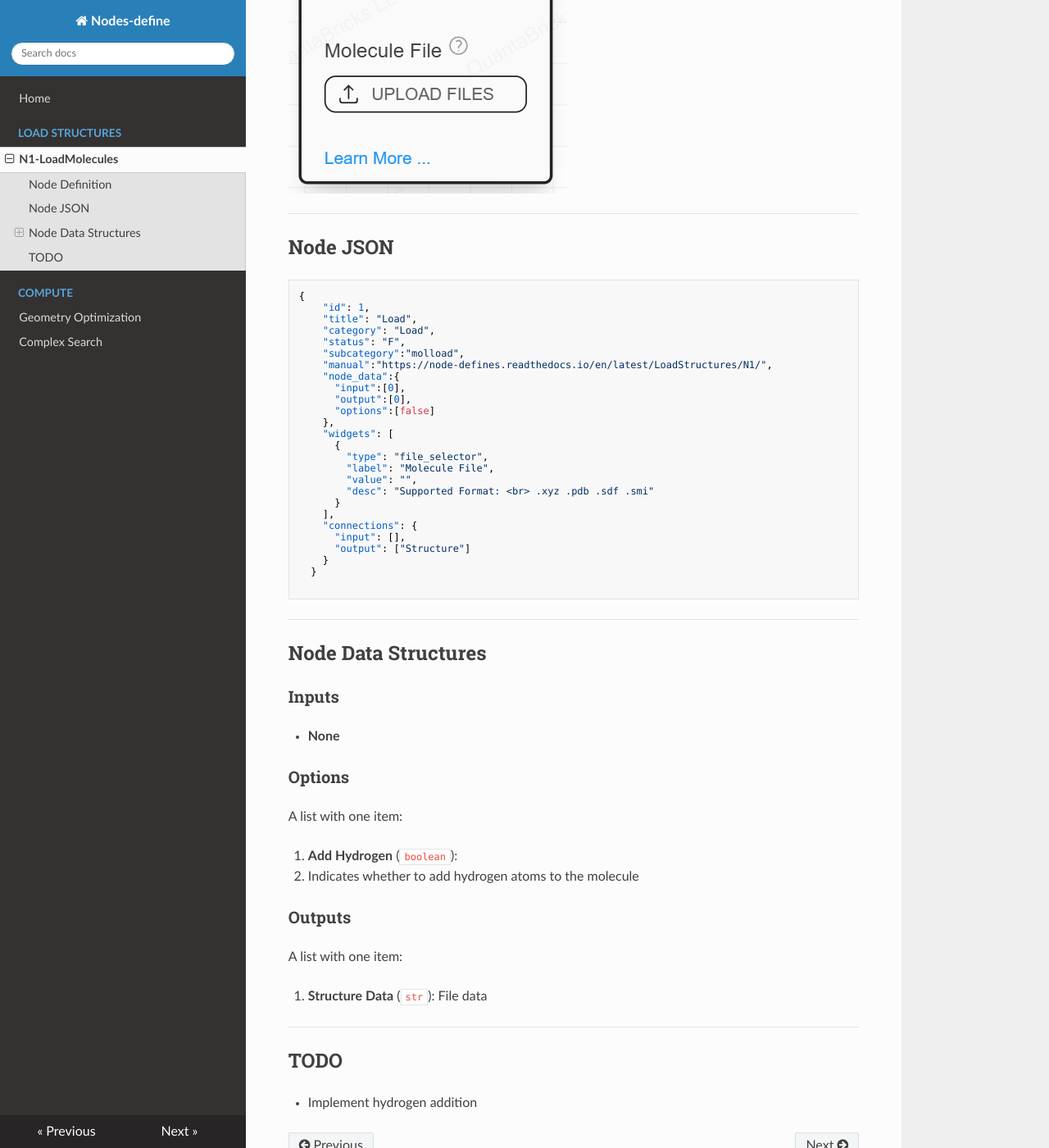
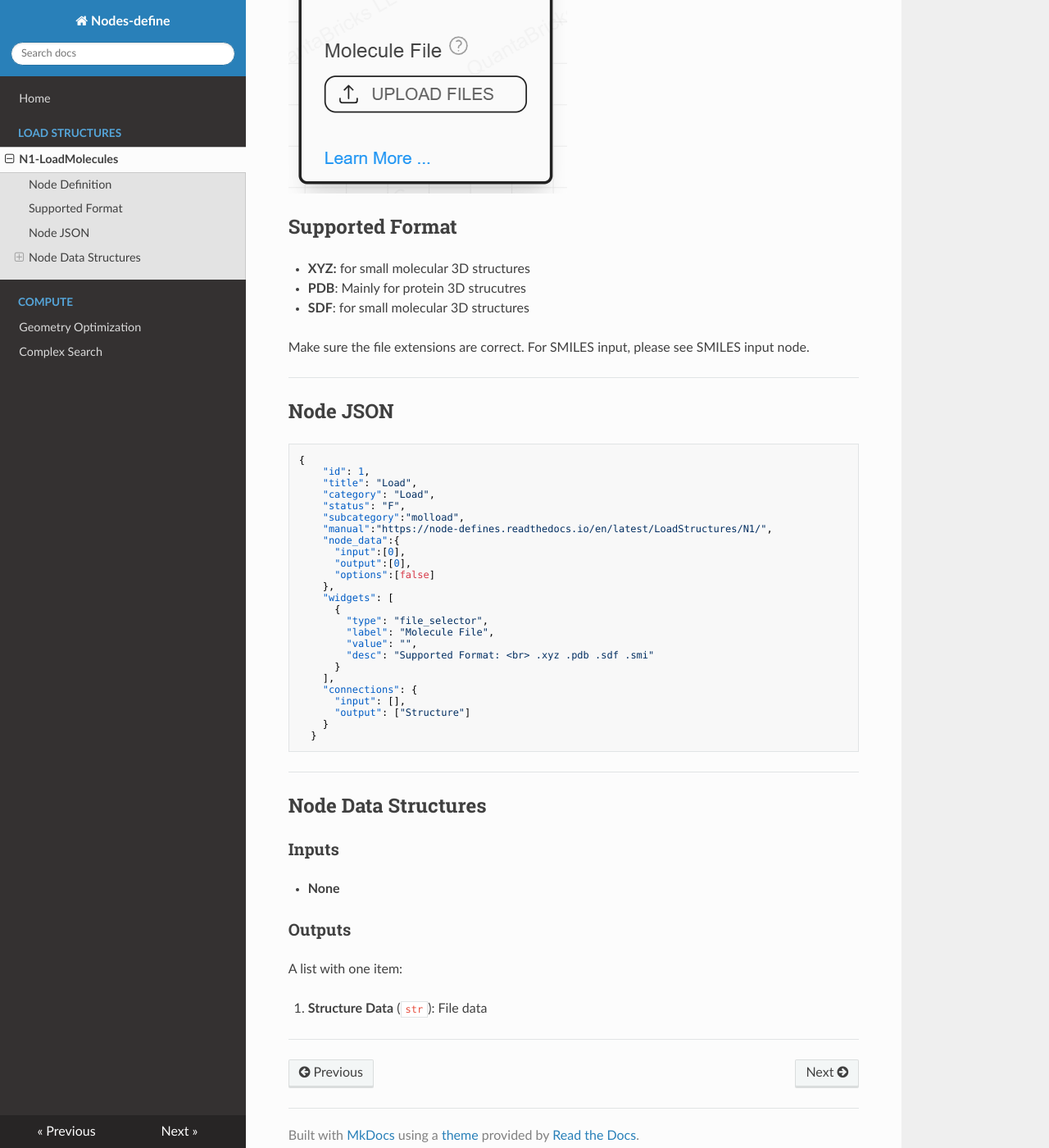
Before and after one commit to XinChenQC/node_defines, an MkDocs documentation site: the page built from docs/LoadStructures/N1.md, in a window 1280 px wide and 1400 px high, scrolled down 393 px. Shown: the whole window at 82% size. Built offline with MkDocs 1.6.1, drawn with Linux system fonts in a browser that asks for light colours; nearby versions of some CDN libraries.

Commit message:
Update N1.md

````diff
--- a/docs/LoadStructures/N1.md
+++ b/docs/LoadStructures/N1.md
@@ -5,6 +5,16 @@
 This node is used to load geometry files. Click the **UPLOAD FILES** button to upload the file.
 
 ![Screenshot](../img/N1.jpg)
+
+## Supported Format
+
+- **XYZ:** for small molecular 3D structures
+
+- **PDB**: Mainly for protein 3D strucutres
+
+- **SDF**:  for small molecular 3D structures
+
+Make sure the file extensions are correct. For SMILES input, please see SMILES input node.
 
 ---
 
@@ -36,7 +46,6 @@ This node is used to load geometry files. Click the **UPLOAD FILES** button to u
       "output": ["Structure"]
     }
   }
-
 ```
 
 ---
@@ -47,13 +56,6 @@ This node is used to load geometry files. Click the **UPLOAD FILES** button to u
 
 - **None**
 
-### **Options**
-
-A list with one item:
-
-1. **Add Hydrogen** (`boolean`):
-   - Indicates whether to add hydrogen atoms to the molecule
-
 ### **Outputs**
 
 A list with one item:
@@ -62,6 +64,4 @@ A list with one item:
 
 ---
 
-## **TODO**
-
-- Implement hydrogen addition
+##
````
